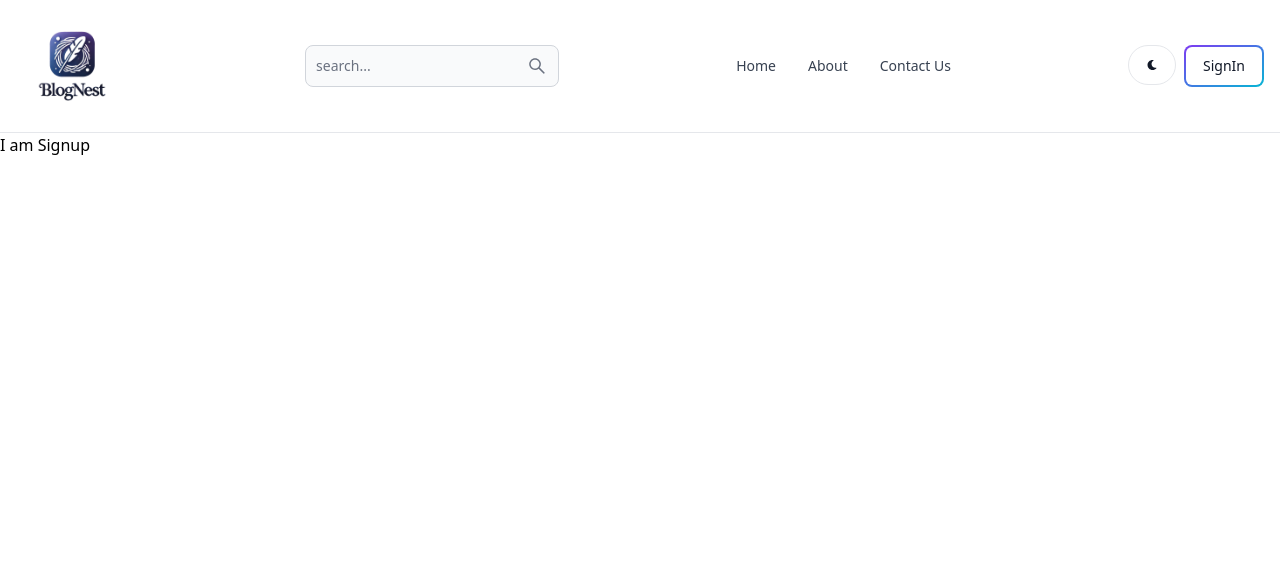
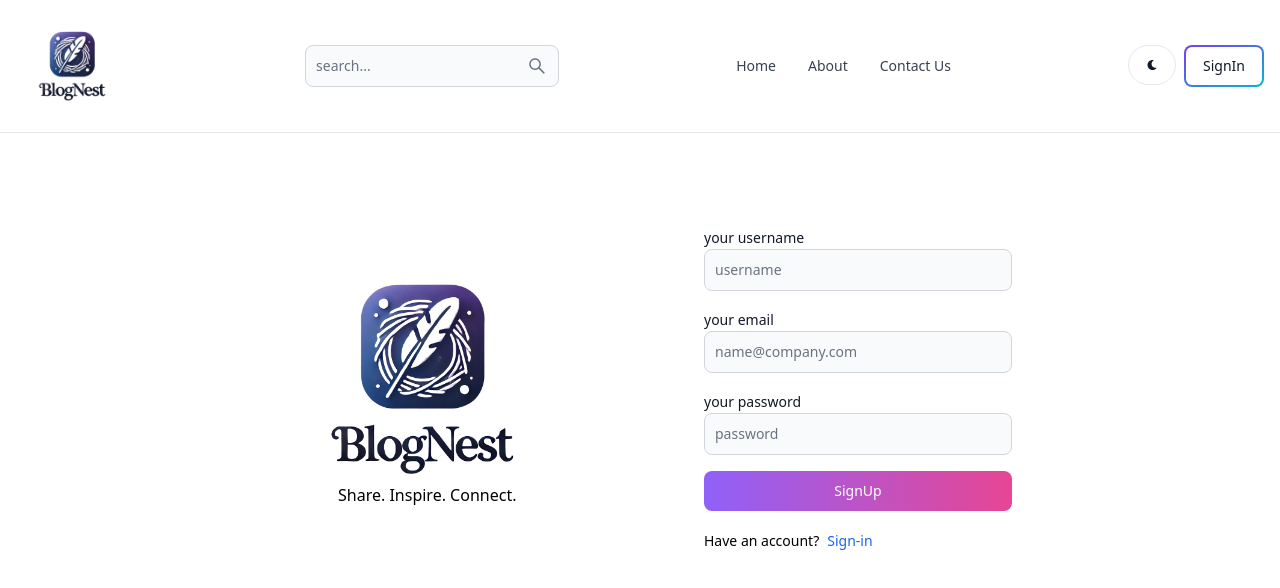
Before and after one commit to DeveshMamtani18/Mern_Blog, a React (Vite) app in the folder client/: page /Signup in a window 1280 px wide. Shown: the top 588 px of the page. Built offline with nearby package versions, Linux system fonts and the light colour scheme.

Commit message:
complete signup ui

```diff
--- a/client/src/pages/Signup.jsx
+++ b/client/src/pages/Signup.jsx
@@ -1,9 +1,45 @@
 import React from 'react'
+import { Link } from 'react-router-dom'
+import { Label,TextInput,Button } from 'flowbite-react'
 
 function Signup() {
   return (
-    <div>
-      I am Signup
+    <div className='min-h-screen mt-20 '>
+      <div className="flex  p-3 max-w-3xl mx-auto flex-col md:flex-row ">
+      {/* left */}
+      <div className="md:mx-0 mx-auto flex-1 pr-0 md:pr-32">
+      <Link to="/"><img className='relative w-72 sm:w-80' src="/logo.png" alt="" /></Link>
+      <p className=' absolute mt-[-50px] ml-[70px] text-md '> Share. Inspire. Connect.</p>
+      </div>
+      {/* right */}
+      <div className="flex-1">
+        <form className='flex flex-col gap-4' >
+          <div className="">
+            <Label value='your username'></Label>
+            <TextInput
+              type='text' placeholder='username' id='username' name='username' required
+            />
+          </div>
+          <div className="">
+            <Label value='your email'></Label>
+            <TextInput
+              type='email' placeholder='name@company.com' id='email' name='email' required
+            />
+          </div>
+          <div className="">
+            <Label value='your password'></Label>
+            <TextInput
+              type='password' placeholder='password' id='password' name='password' required
+            />
+          </div>
+          <Button gradientDuoTone='purpleToPink' type='submit'>SignUp</Button>
+        </form>
+        <div className="flex gap-2 text-sm mt-5">
+          <span>Have an account?</span>
+          <Link to='/Signin' className='text-blue-600 hover:underline'> Sign-in</Link>
+        </div>
+      </div>
+      </div>
     </div>
   )
 }
```
